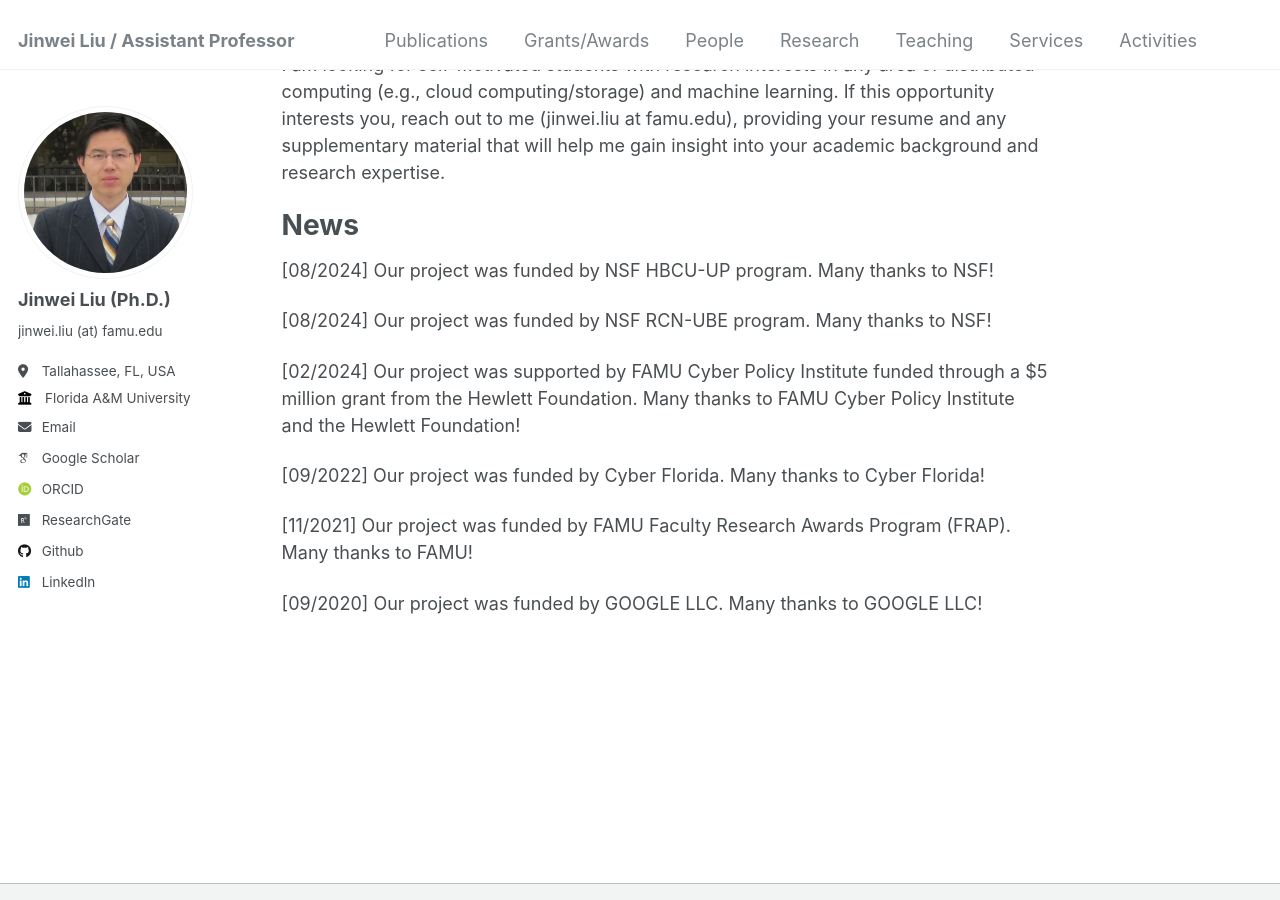
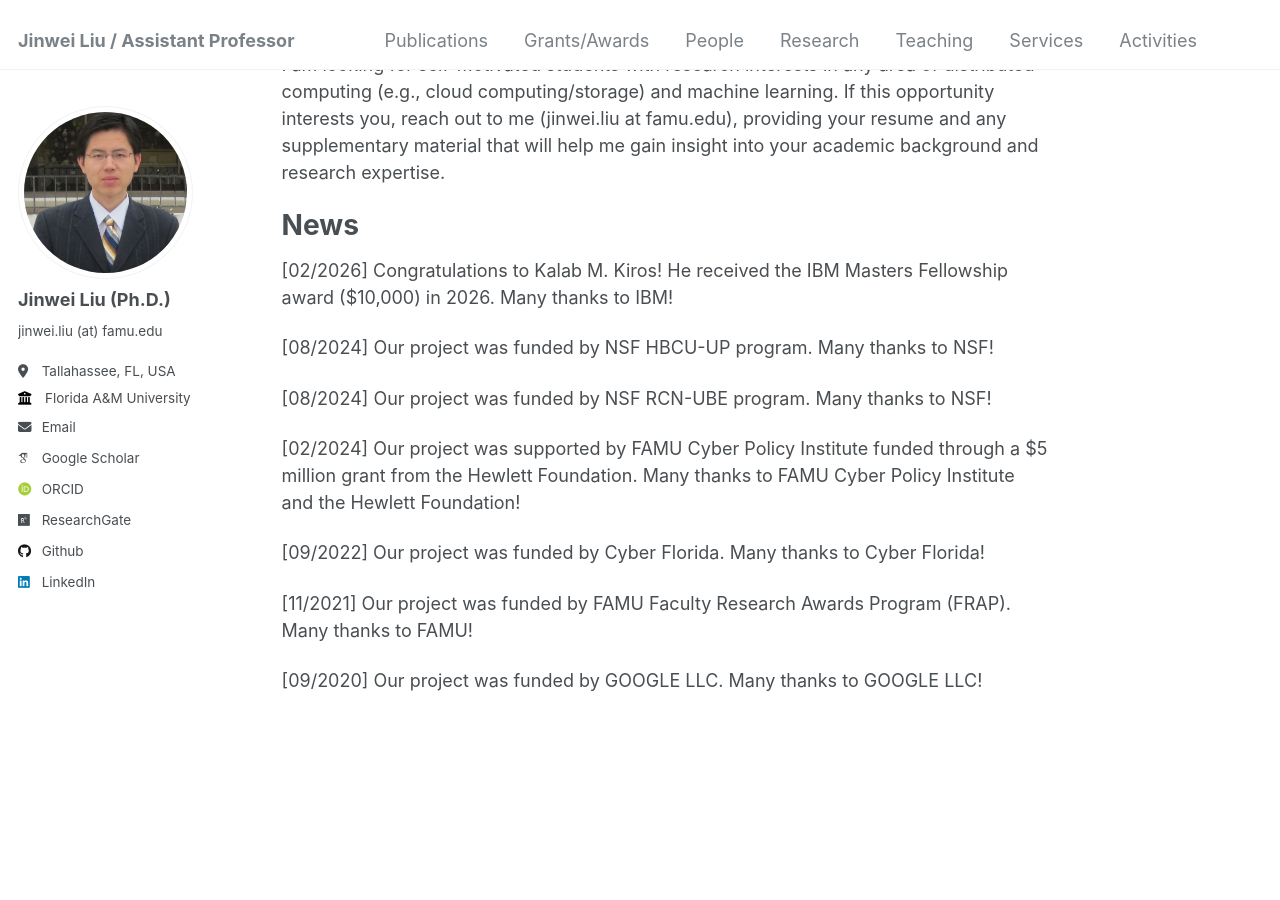
Before and after one commit to jinweiliucu/jinweiliucu.github.io, a Jekyll site: the page built from _pages/about.md, in a window 1280 px wide and 900 px high, scrolled down 753 px. Built offline with Jekyll 4.4.1, drawn with Linux system fonts in a browser that asks for light colours; some web fonts are replaced.

Commit message:
Update about.md

```diff
--- a/_pages/about.md
+++ b/_pages/about.md
@@ -20,6 +20,8 @@ I am looking for self-motivated students with research interests in any area of
 
 News
 ======
+[02/2026] Congratulations to Kalab M. Kiros! He received the IBM Masters Fellowship award ($10,000) in 2026. Many thanks to IBM!
+
 [08/2024] Our project was funded by NSF HBCU-UP program. Many thanks to NSF!
 
 [08/2024] Our project was funded by NSF RCN-UBE program. Many thanks to NSF!
```
